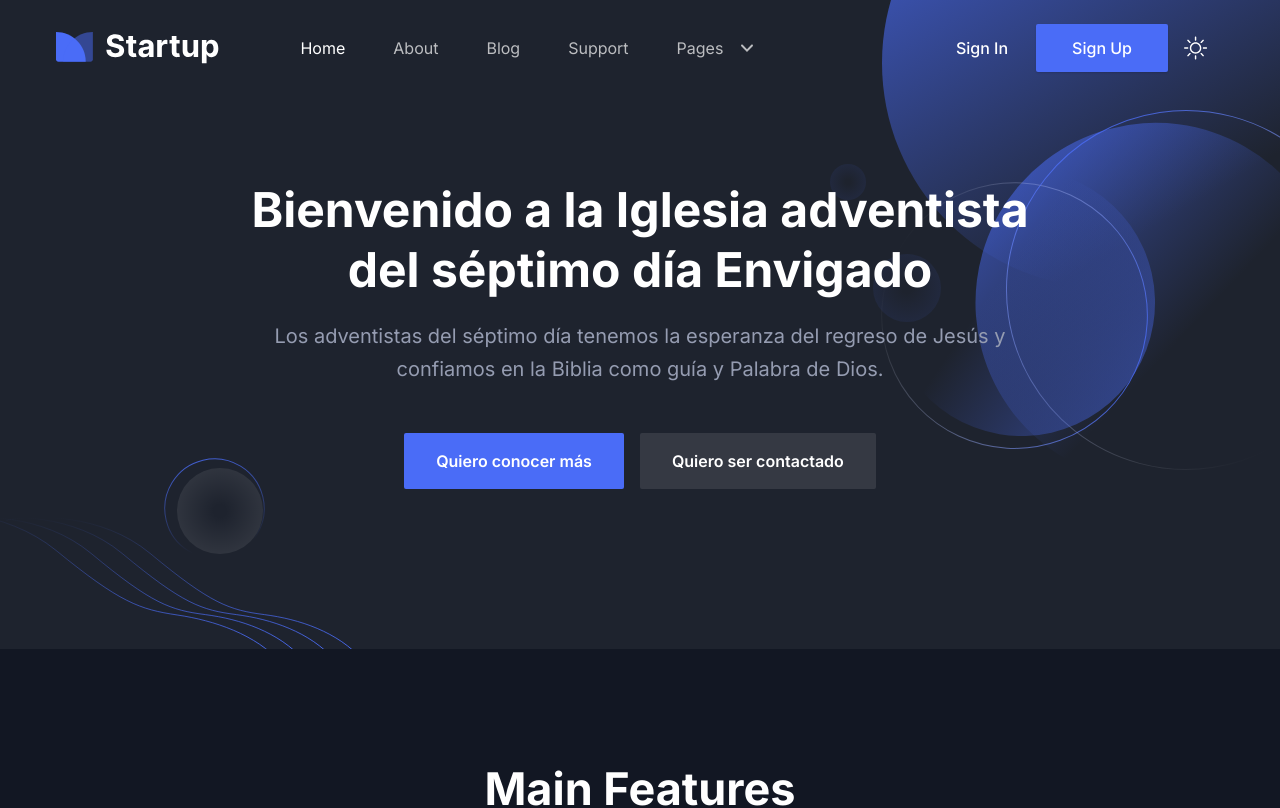
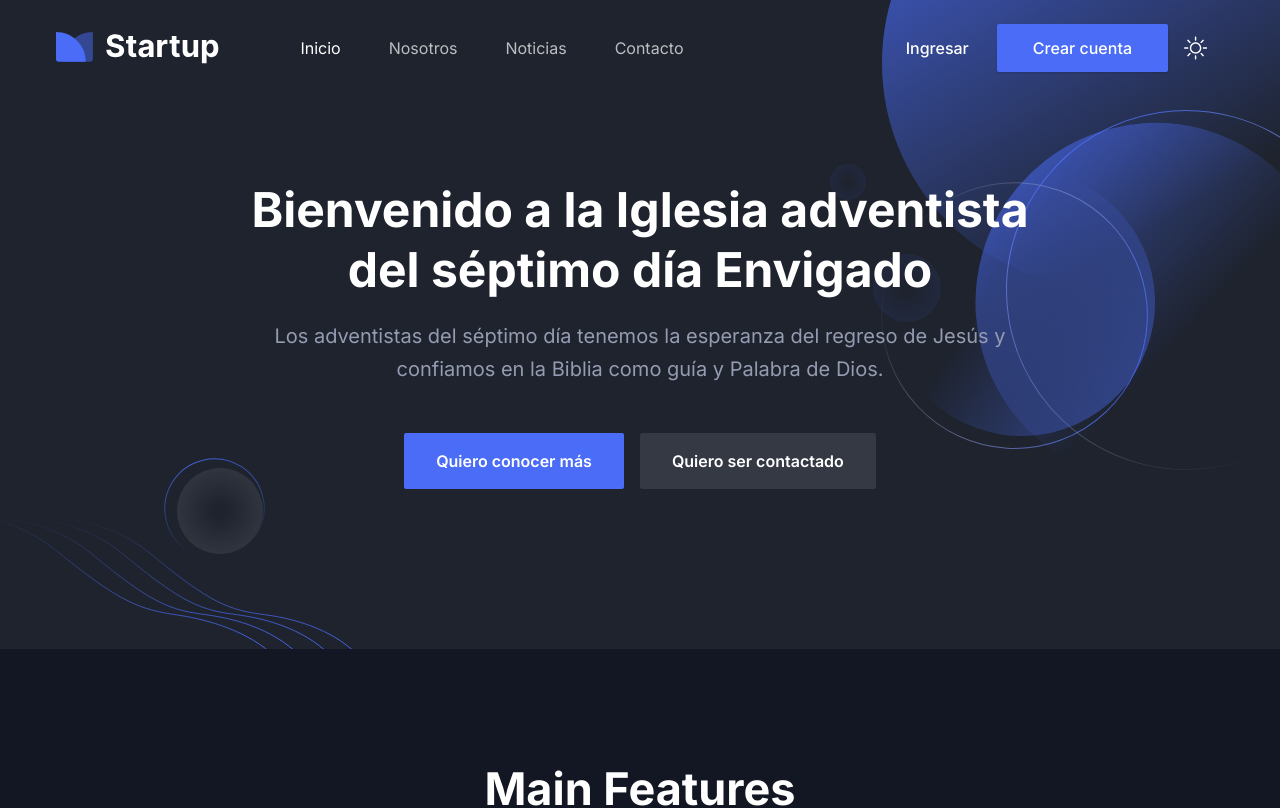
Before and after one commit to yedeveloper/envigado-adventista, a Next.js app: page / in a window 1280 px wide. Shown: the top 808 px of the page. Built offline with nearby package versions, Linux system fonts and the light colour scheme.

Commit message:
Update header and menu

```diff
--- a/src/components/Header/index.tsx
+++ b/src/components/Header/index.tsx
@@ -163,13 +163,13 @@ const Header = () => {
                   href="/signin"
                   className="hidden px-7 py-3 text-base font-medium text-dark hover:opacity-70 dark:text-white md:block"
                 >
-                  Sign In
+                  Ingresar
                 </Link>
                 <Link
                   href="/signup"
                   className="ease-in-up shadow-btn hover:shadow-btn-hover hidden rounded-sm bg-primary px-8 py-3 text-base font-medium text-white transition duration-300 hover:bg-opacity-90 md:block md:px-9 lg:px-6 xl:px-9"
                 >
-                  Sign Up
+                  Crear cuenta
                 </Link>
                 <div>
                   <ThemeToggler />
--- a/src/components/Header/menuData.tsx
+++ b/src/components/Header/menuData.tsx
@@ -3,29 +3,29 @@ import { Menu } from "@/types/menu";
 const menuData: Menu[] = [
   {
     id: 1,
-    title: "Home",
+    title: "Inicio",
     path: "/",
     newTab: false,
   },
   {
     id: 2,
-    title: "About",
+    title: "Nosotros",
     path: "/about",
     newTab: false,
   },
   {
     id: 33,
-    title: "Blog",
+    title: "Noticias",
     path: "/blog",
     newTab: false,
   },
   {
     id: 3,
-    title: "Support",
+    title: "Contacto",
     path: "/contact",
     newTab: false,
   },
-  {
+  /*{
     id: 4,
     title: "Pages",
     newTab: false,
@@ -79,6 +79,6 @@ const menuData: Menu[] = [
         newTab: false,
       },
     ],
-  },
+  },*/
 ];
 export default menuData;
```
